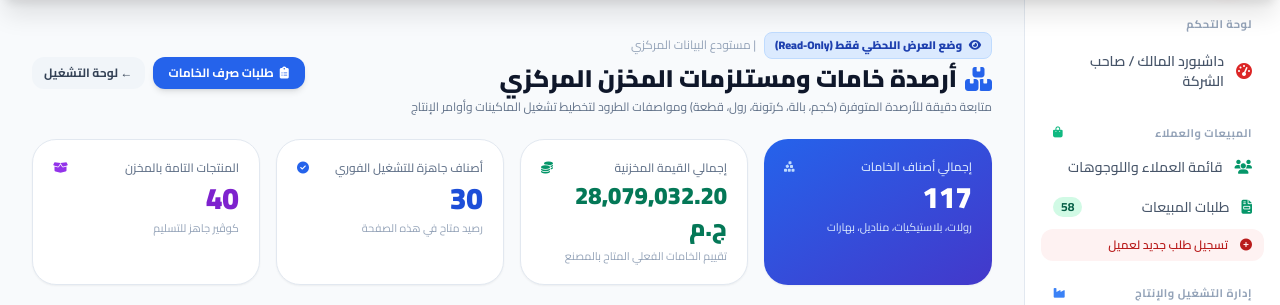
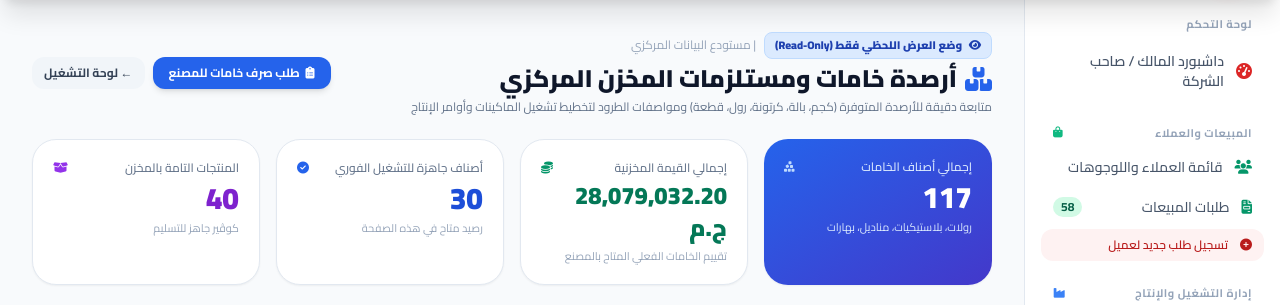
Before and after one commit to AsmaelShowky70/Alfa-Egypt-ERP-SYSTEM, a Laravel app: page /operations/warehouse-stock in a window 1280 px wide. Shown: the part 66-371 px from the top of the page. Run offline with Laravel 12, Linux system fonts and the light colour scheme; a user stored in the database is signed in; data comes from the database, SQL or seed files in the repository; both versions use the stored data as it was after the commit; grey boxes labelled with a size stand in for pictures from a placeholder-image service; some libraries are stand-ins or nearby versions.

Commit message:
feat(warehouse): refine finished goods and operations stock views with exact test assertions and seamless styling

```diff
--- a/resources/views/operations/warehouse_stock.blade.php
+++ b/resources/views/operations/warehouse_stock.blade.php
@@ -23,7 +23,7 @@
         <div class="flex items-center gap-2">
             <a href="{{ route('operations.requisitions') }}" class="px-4 py-2 bg-blue-600 hover:bg-blue-700 text-white rounded-xl text-xs font-bold shadow-md transition flex items-center gap-1.5">
                 <i class="fa-solid fa-clipboard-list"></i>
-                <span>طلبات صرف الخامات</span>
+                <span>طلب صرف خامات للمصنع</span>
             </a>
             <a href="{{ route('operations.index') }}" class="px-3 py-2 bg-slate-100 hover:bg-slate-200 text-slate-700 rounded-xl text-xs font-bold transition flex items-center gap-1">
                 <span>← لوحة التشغيل</span>
--- a/resources/views/warehouse/finished_goods.blade.php
+++ b/resources/views/warehouse/finished_goods.blade.php
@@ -51,7 +51,7 @@
         <div>
             <h1 class="text-2xl font-black text-slate-900 flex items-center gap-2">
                 <i class="fa-solid fa-box-open text-emerald-600"></i>
-                <span>مخزن المنتج التام (الكوڤير والأصناف الجاهزة للتسليم والبيع)</span>
+                <span>مخزن المنتج التام (الكوڤير، عبوات الوايبس، علب الجوانتي)</span>
             </h1>
             <p class="text-xs text-slate-500 mt-1">متابعة دقيقة لأرصدة الكوڤير الجاهزة للتسليم للعملاء أو البيع المباشر للغير مع الترحيل المالي الآلي</p>
         </div>
```
Also changed, not shown: database/database.sqlite.
